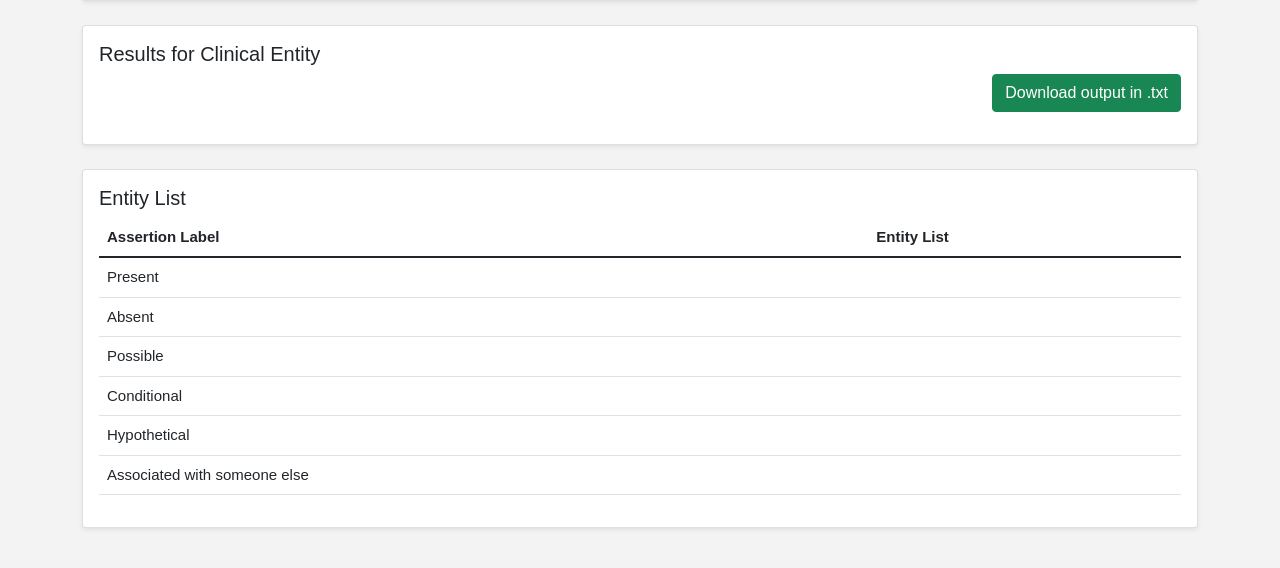
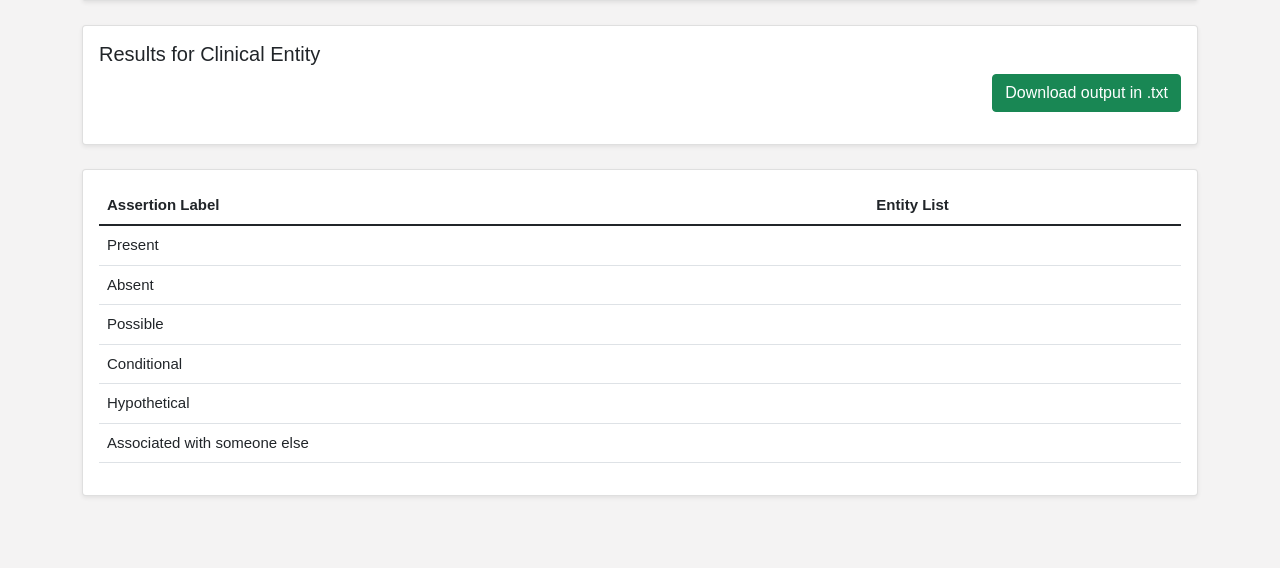
Before and after one commit to sajjadIslam2619/Medical-Terminology-Detection-Classification, a Flask app: template templates/pred_result.html in a window 1280 px wide. Shown: the part 452-1020 px from the top of the page. Run offline with Flask 2, Linux system fonts and the light colour scheme; the template is opened without the code that fills it, so the values that code supplies are empty; parts of the project's set-up code (start-up, migrations or seed data) failed here and were passed over.

Commit message:
Update UI

```diff
--- a/templates/pred_result.html
+++ b/templates/pred_result.html
@@ -109,7 +109,6 @@
         <!-- Table of Entities -->
         <div class="card shadow-sm mb-4">
             <div class="card-body">
-                <h5 class="card-title">Entity List</h5>
                 <table class="table table-hover">
                     <thead>
                         <tr>
```
